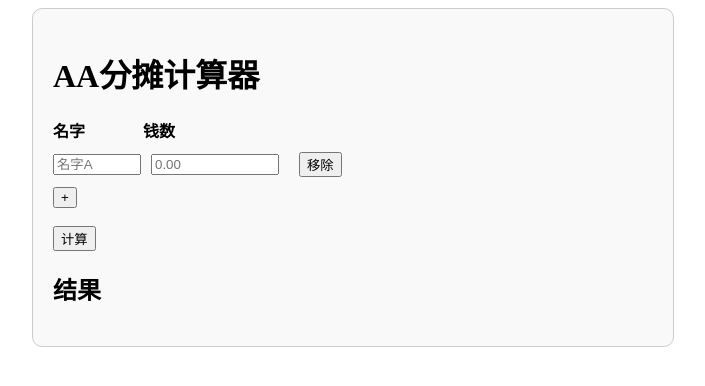
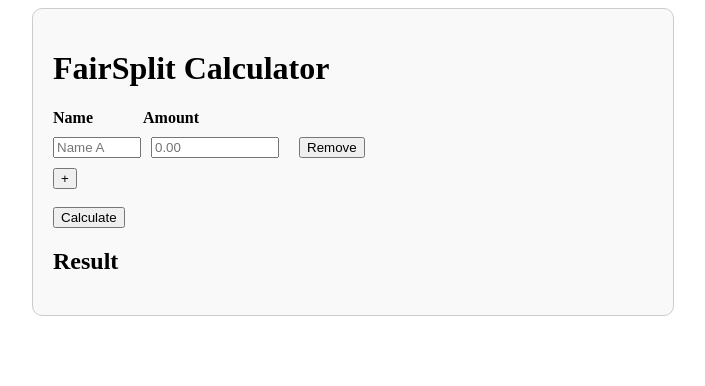
Before and after one commit to SantaThicc/FairSplit-Calculator, a plain HTML site: page index.html in a window 1280 px wide. Shown: the whole page, without its empty margins (287-992 px from the left). Drawn offline with Linux system fonts and the light colour scheme.

Commit message:
Update index.html

```diff
--- a/index.html
+++ b/index.html
@@ -3,7 +3,7 @@
 <head>
     <meta charset="UTF-8">
     <meta name="viewport" content="width=device-width, initial-scale=1.0">
-    <title>AA分摊计算器</title>
+    <title>FairSplit Calculator</title>
     <style>
         .container {
             max-width: 600px;
@@ -51,16 +51,16 @@
 </head>
 <body>
     <div class="container">
-        <h1>AA分摊计算器</h1>
+        <h1>FairSplit Calculator</h1>
         <div class="labels">
-            <div>名字</div>
-            <div>钱数</div>
+            <div>Name</div>
+            <div>Amount</div>
         </div>
         <div id="person-container"></div>
         <button onclick="addPerson()">+</button>
         <br><br>
-        <button onclick="calculate()">计算</button>
-        <h2>结果</h2>
+        <button onclick="calculate()">Calculate</button>
+        <h2>Result</h2>
         <div id="result"></div>
     </div>
 
@@ -73,9 +73,9 @@
             const personRow = document.createElement('div');
             personRow.className = 'person-row';
             personRow.innerHTML = `
-                <input type="text" name="person-name" placeholder="名字${generateName(personCount)}">
+                <input type="text" name="person-name" placeholder="Name ${generateName(personCount)}">
                 <input type="number" name="person-amount" placeholder="0.00" step="0.01" min="0">
-                <button onclick="removePerson(this)">移除</button>
+                <button onclick="removePerson(this)">Remove</button>
             `;
             personContainer.appendChild(personRow);
         }
@@ -115,7 +115,7 @@
             const averageAmount = totalAmount / people.length;
 
             const resultDiv = document.getElementById('result');
-            resultDiv.innerHTML = `<p>总金额: ${totalAmount.toFixed(2)}</p><p>平均金额: ${averageAmount.toFixed(2)}</p>`;
+            resultDiv.innerHTML = `<p>Total Amount: ${totalAmount.toFixed(2)}</p><p>Average Amount: ${averageAmount.toFixed(2)}</p>`;
             const balance = people.map(person => {
                 return { name: person.name, balance: person.amount - averageAmount };
             });
@@ -129,7 +129,7 @@
                 const settlementAmount = Math.min(-debtor.balance, creditor.balance);
 
                 if (settlementAmount > 0) {
-                    resultDiv.innerHTML += `<p>${debtor.name} 应该支付 ${settlementAmount.toFixed(2)} 给 ${creditor.name}</p>`;
+                    resultDiv.innerHTML += `<p>${debtor.name} should pay ${settlementAmount.toFixed(2)} to ${creditor.name}</p>`;
                     debtor.balance += settlementAmount;
                     creditor.balance -= settlementAmount;
                 }
@@ -139,7 +139,7 @@
             }
         }
 
-        addPerson(); // 初始化一个人
+        addPerson(); // Initialize one person
     </script>
 </body>
 </html>
```
